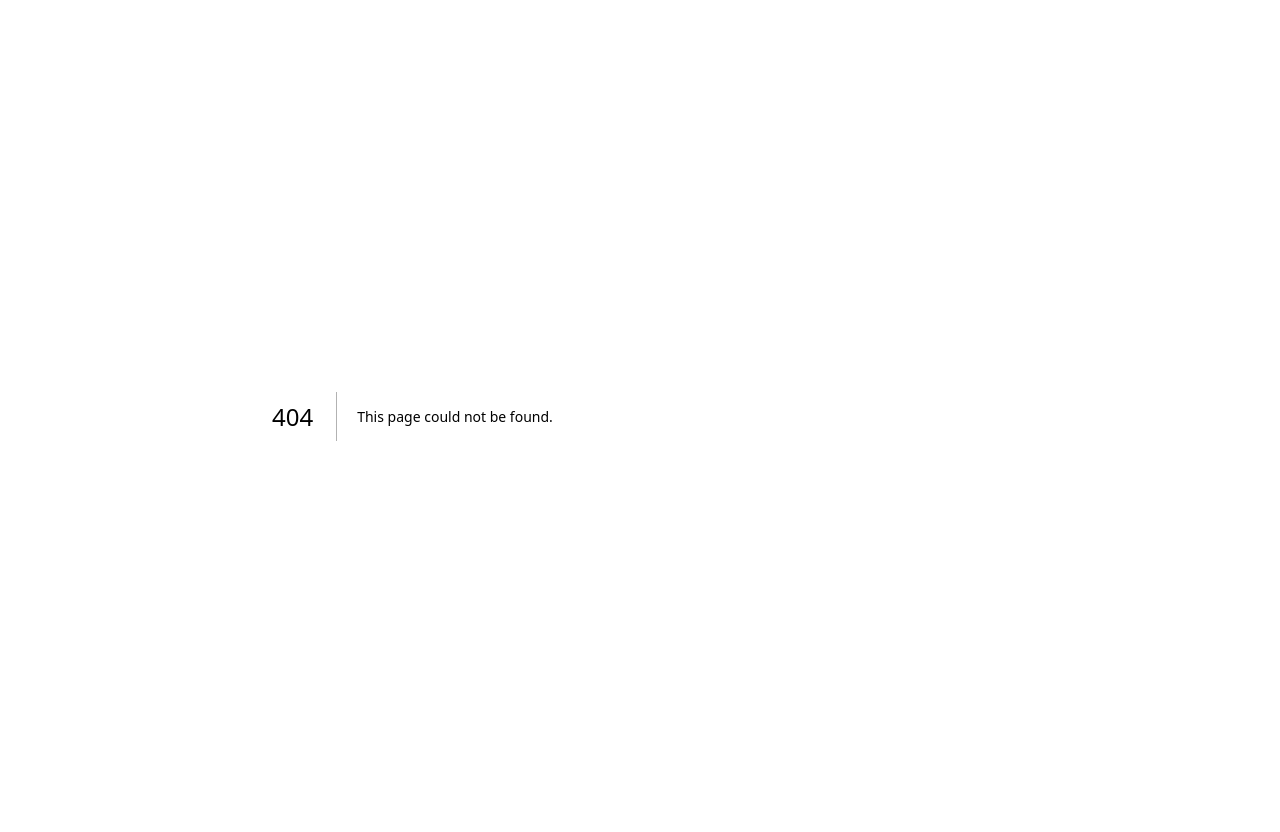
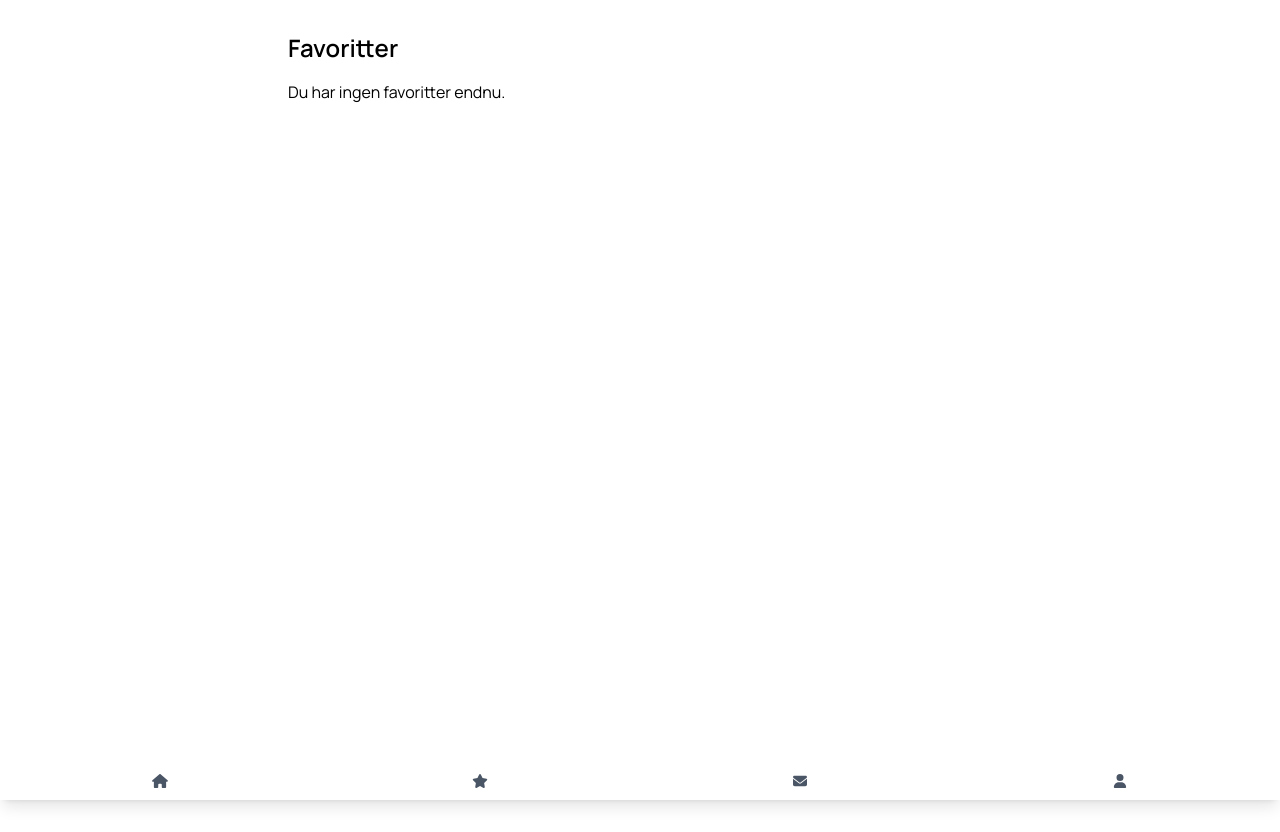
Before and after one commit to ChrysMMD/exercises, a Next.js app in the folder familyfriends/: page /favorites in a window 1280 px wide. Before the commit this address had no page. After the commit the page ends 800 px from the top, so only its background shows below. Built offline with nearby package versions, Linux system fonts and the light colour scheme.

Commit message:
hate this stupid stupid code! Men nu er favoritter done!!! DONE!

```diff
--- /dev/null
+++ b/familyfriends/src/app/components/FooterNav.tsx
@@ -0,0 +1,45 @@
+import Link from "next/link";
+import { FontAwesomeIcon } from "@fortawesome/react-fontawesome";
+import {
+  faHome,
+  faStar,
+  faEnvelope,
+  faUser,
+} from "@fortawesome/free-solid-svg-icons";
+
+export default function FooterNav() {
+  return (
+    <footer className="fixed bottom-0 left-0 w-full bg-white shadow-lg py-3">
+      <nav className="flex justify-around items-center">
+        <Link href="/" className="flex flex-col items-center">
+          <FontAwesomeIcon
+            icon={faHome}
+            size="sm"
+            className="text-gray-600 hover:text-[var(--color-pink)] w-10 h-10"
+          />
+        </Link>
+        <Link href="/favorites" className="flex flex-col items-center">
+          <FontAwesomeIcon
+            icon={faStar}
+            size="sm"
+            className="text-gray-600 hover:text-[var(--color-pink)] w-10 h-10"
+          />
+        </Link>
+        <Link href="/messages" className="flex flex-col items-center">
+          <FontAwesomeIcon
+            icon={faEnvelope}
+            size="sm"
+            className="text-gray-600 hover:text-[var(--color-pink)] w-10 h-10"
+          />
+        </Link>
+        <Link href="/profile" className="flex flex-col items-center">
+          <FontAwesomeIcon
+            icon={faUser}
+            size="sm"
+            className="text-gray-600 hover:text-[var(--color-pink)] w-10 h-10"
+          />
+        </Link>
+      </nav>
+    </footer>
+  );
+}
--- a/familyfriends/src/app/components/PetCard.tsx
+++ b/familyfriends/src/app/components/PetCard.tsx
@@ -1,55 +1,17 @@
+"use client";
+
 import Link from "next/link";
 import { useState, useEffect } from "react";
-import StarButton from "./StarButton";
+import { StarButton } from "./StarButton";
+import { Pet } from "../types/types";
 
 //Definere pet-objektet med hvad det skal indeholde
 type PetCardProps = {
-  pet: {
-    id: string;
-    name: string;
-    age: string;
-    breeds: {
-      primary: string;
-    };
-    primary_photo_cropped?: {
-      small: string;
-    };
-  };
+  pet: Pet;
 };
 
 //komponent som modtager pet-objektet som prop
 export default function PetCard({ pet }: PetCardProps) {
-  const [isFavorite, setIsFavorite] = useState(false);
-
-  useEffect(() => {
-    // Tjek om dyret er gemt i localStorage ved første render
-    const storedFavorites = JSON.parse(
-      localStorage.getItem("favorites") || "[]"
-    );
-    const found = storedFavorites.find((fav: any) => fav.id === pet.id);
-    if (found) setIsFavorite(true);
-  }, [pet.id]);
-
-  const toggleFavorite = () => {
-    const storedFavorites = JSON.parse(
-      localStorage.getItem("favorites") || "[]"
-    );
-
-    let updatedFavorites;
-    if (isFavorite) {
-      // Fjern fra favorites
-      updatedFavorites = storedFavorites.filter(
-        (fav: any) => fav.id !== pet.id
-      );
-    } else {
-      // Tilføj til favorites
-      updatedFavorites = [...storedFavorites, pet];
-    }
-
-    localStorage.setItem("favorites", JSON.stringify(updatedFavorites));
-    setIsFavorite(!isFavorite);
-  };
-
   return (
     <>
       <Link
@@ -57,7 +19,7 @@ export default function PetCard({ pet }: PetCardProps) {
         className="flex flex-col pb-4 rounded-2xl max-w-xs w-full sm:w-1/2 lg:w-1/3 bg-white shadow-[0_4px_16px_rgba(19,21,68,0.06)] hover:shadow-md transition"
       >
         <div className="relative">
-          <StarButton />
+          <StarButton className="absolute top-2 right-2" pet={pet} />
 
           <img
             src={pet.primary_photo_cropped?.small || "/default.jpg"}
--- a/familyfriends/src/app/components/StarButton.tsx
+++ b/familyfriends/src/app/components/StarButton.tsx
@@ -1,24 +1,35 @@
-"use client";
+import { useFavoritesStore } from "../store/favorites";
+import StarIcon from "./icons/StarIcon";
+import { Pet } from "../types/types";
 
-import { useState } from "react";
-import StarIcon from "./icons/StarIcon";
+type Props = {
+  pet: Pet;
+  className?: string;
+};
 
-export default function StarButton() {
-  const [isFavorited, setIsFavorited] = useState(false);
+export const StarButton = ({ pet, className }: Props) => {
+  const isFavorite = useFavoritesStore((state) => state.isFavorite(pet.id)); // Tjekker om pet er en favorit
+  const addFavorite = useFavoritesStore((state) => state.addFavorite);
+  const removeFavorite = useFavoritesStore((state) => state.removeFavorite);
 
-  const toggleFavorite = (event: React.MouseEvent<HTMLButtonElement>) => {
-    event.stopPropagation();
-    event.preventDefault();
-    setIsFavorited(!isFavorited);
+  const toggleFavorite = (e: React.MouseEvent) => {
+    e.stopPropagation(); // Stopper eventen fra at nå Linket
+    e.preventDefault();
+
+    if (isFavorite) {
+      removeFavorite(pet.id);
+    } else {
+      addFavorite(pet);
+    }
   };
 
   return (
     <button
       onClick={toggleFavorite}
-      className="absolute top-2 right-2 z-10 p-1 rounded-full hover:bg-white/50 transition"
-      aria-label="Gem som favorit"
+      className={`${className} cursor-pointer hover:scale-120`}
+      aria-label="Toggle favorite"
     >
-      <StarIcon isFilled={isFavorited} />
+      <StarIcon isFilled={isFavorite} />
     </button>
   );
-}
+};
--- a/familyfriends/src/app/components/icons/StarIcon.tsx
+++ b/familyfriends/src/app/components/icons/StarIcon.tsx
@@ -4,7 +4,7 @@ export default function StarIcon({ isFilled = false }: { isFilled?: boolean }) {
       width="24"
       height="24"
       viewBox="0 0 24 24"
-      fill={isFilled ? "black" : "none"}
+      fill={isFilled ? "white" : "none"}
       xmlns="http://www.w3.org/2000/svg"
     >
       <defs>
@@ -12,7 +12,7 @@ export default function StarIcon({ isFilled = false }: { isFilled?: boolean }) {
           <circle cx="12" cy="12" r="12" />
         </clipPath>
         <clipPath id="clip0_1_270">
-          <rect width="24" height="24" fill="white" />
+          <rect width="24" height="24" fill="none" />
         </clipPath>
       </defs>
 
@@ -33,12 +33,12 @@ export default function StarIcon({ isFilled = false }: { isFilled?: boolean }) {
           cx="12"
           cy="12"
           r="12"
-          fill={isFilled ? "#fff" : "#FEFEFE"}
-          fillOpacity={isFilled ? "1" : "0.50"}
+          fill={isFilled ? "#fff" : "#fff"}
+          fillOpacity={isFilled ? "0.50" : "0.50"}
         />
         <path
           d="M12 5L14.163 9.27865L19 9.96898L15.5 13.2976L16.326 18L12 15.7787L7.674 18L8.5 13.2976L5 9.96898L9.837 9.27865L12 5Z"
-          stroke={isFilled ? "none" : "white"}
+          stroke={isFilled ? "white" : "white"}
           strokeLinecap="round"
           strokeLinejoin="round"
         />
--- /dev/null
+++ b/familyfriends/src/app/favorites/page.tsx
@@ -0,0 +1,80 @@
+"use client";
+
+import { useFavoritesStore } from "../store/favorites";
+import Link from "next/link";
+import { useEffect, useState } from "react";
+import { Pet } from "../types/types";
+
+export default function Favorites() {
+  const { favorites, addFavorite, removeFavorite } = useFavoritesStore();
+  const [loading, setLoading] = useState(true); // Loader-tilstand for at vente med at vise UI
+
+  useEffect(() => {
+    if (typeof window !== "undefined") {
+      const storedFavorites = localStorage.getItem("favorites");
+      if (storedFavorites) {
+        const parsedFavorites = JSON.parse(storedFavorites);
+        // Log for at sikre, at favoritterne er som forventet
+        console.log("Parsed favorites:", parsedFavorites);
+
+        // Tilføj de lagrede favoritter til Zustand store
+        parsedFavorites.forEach((pet: Pet) => {
+          console.log("Adding pet:", pet);
+          addFavorite(pet);
+        });
+      }
+      setLoading(false); // Når data er hentet, sæt loading til false
+    }
+  }, [addFavorite]);
+
+  if (loading) {
+    return <div>Loading...</div>; // Vent med at vise indholdet, indtil dataene er hentet
+  }
+
+  return (
+    <div className="p-4">
+      <h1 className="text-2xl font-semibold mb-4">Favoritter</h1>
+      {favorites.length === 0 ? (
+        <p>Du har ingen favoritter endnu.</p>
+      ) : (
+        <ul>
+          {favorites.map((pet: Pet) => {
+            // Log for at kontrollere pet.id
+            console.log("Rendering pet:", pet);
+            if (!pet.id) {
+              console.error("Pet has no id:", pet);
+              return null; // Spring over pets uden id
+            }
+
+            return (
+              <li
+                key={pet.id} // Sørg for at pet.id er unik
+                className="border-b p-2 flex items-center space-x-4"
+              >
+                <img
+                  src={
+                    pet.primary_photo_cropped?.small || "/default-pet-image.jpg"
+                  }
+                  alt={pet.name}
+                  className="w-16 h-16 object-cover rounded-full"
+                />
+                <div>
+                  <h3 className="font-semibold">
+                    <Link href={`/pet/${pet.id}`}>{pet.name} </Link>
+                  </h3>
+                  <p>{pet.breeds?.primary}</p>
+                  <button
+                    className="hover:cursor-pointer"
+                    onClick={() => removeFavorite(pet.id)}
+                  >
+                    Fjern favorit
+                  </button>
+                </div>
+              </li>
+            );
+          })}
+        </ul>
+      )}
+    </div>
+  );
+}
--- a/familyfriends/src/app/layout.tsx
+++ b/familyfriends/src/app/layout.tsx
@@ -2,6 +2,7 @@ import type { Metadata } from "next";
 import { Geist, Geist_Mono } from "next/font/google";
 import { Manrope } from "next/font/google";
 import "./globals.css";
+import FooterNav from "./components/FooterNav";
 
 const manrope = Manrope({
   variable: "--font-manrope",
@@ -24,6 +25,7 @@ export default function RootLayout({
         <main className="w-full max-w-3xl p-4 flex items-center">
           {children}
         </main>
+        <FooterNav />
       </body>
     </html>
   );
--- /dev/null
+++ b/familyfriends/src/app/store/favorites.ts
@@ -0,0 +1,55 @@
+import { create } from "zustand";
+import { Pet } from "../types/types";
+
+// Funktion til at hente favoritter fra localStorage
+const loadFavoritesFromLocalStorage = (): Pet[] => {
+  if (typeof window !== "undefined") {
+    const favorites = localStorage.getItem("favorites");
+    return favorites ? JSON.parse(favorites) : [];
+  }
+  return [];
+};
+
+// Funktion til at gemme favoritter i localStorage
+const saveFavoritesToLocalStorage = (favorites: Pet[]) => {
+  if (typeof window !== "undefined") {
+    localStorage.setItem("favorites", JSON.stringify(favorites));
+  }
+};
+
+interface FavoritesStore {
+  favorites: Pet[];
+  addFavorite: (pet: Pet) => void;
+  removeFavorite: (id: string) => void;
+  isFavorite: (id: string) => boolean;
+  loadFavorites: () => void;
+}
+
+export const useFavoritesStore = create<FavoritesStore>((set, get) => ({
+  favorites: loadFavoritesFromLocalStorage(), // Initialiser favoritter fra localStorage
+  addFavorite: (pet: Pet) => {
+    set((state) => {
+      const updatedFavorites = [...state.favorites];
+      // Kontroller for duplikater, så vi ikke tilføjer samme pet flere gange
+      if (!updatedFavorites.some((favorite) => favorite.id === pet.id)) {
+        updatedFavorites.push(pet);
+        saveFavoritesToLocalStorage(updatedFavorites); // Gemmer favoritter i localStorage
+      }
+      return { favorites: updatedFavorites };
+    });
+  },
+  removeFavorite: (id: string) => {
+    set((state) => {
+      const updatedFavorites = state.favorites.filter((pet) => pet.id !== id);
+      saveFavoritesToLocalStorage(updatedFavorites); // Gemmer favoritter i localStorage
+      return { favorites: updatedFavorites };
+    });
+  },
+  isFavorite: (id: string) => {
+    const state = get(); // Hent den aktuelle tilstand fra Zustand
+    return state.favorites.some((pet) => pet.id === id); // Returner en boolean
+  },
+  loadFavorites: () => {
+    set({ favorites: loadFavoritesFromLocalStorage() }); // Loader favoritter ved opstart
+  },
+}));
--- /dev/null
+++ b/familyfriends/src/app/types/types.ts
@@ -0,0 +1,11 @@
+export type Pet = {
+  id: string;
+  name: string;
+  age: string;
+  breeds: {
+    primary: string;
+  };
+  primary_photo_cropped?: {
+    small: string;
+  };
+};
```
Also changed, not shown: familyfriends/package.json (+8 -5 lines), 1 other file (tests, documents, lock files or other folders).
